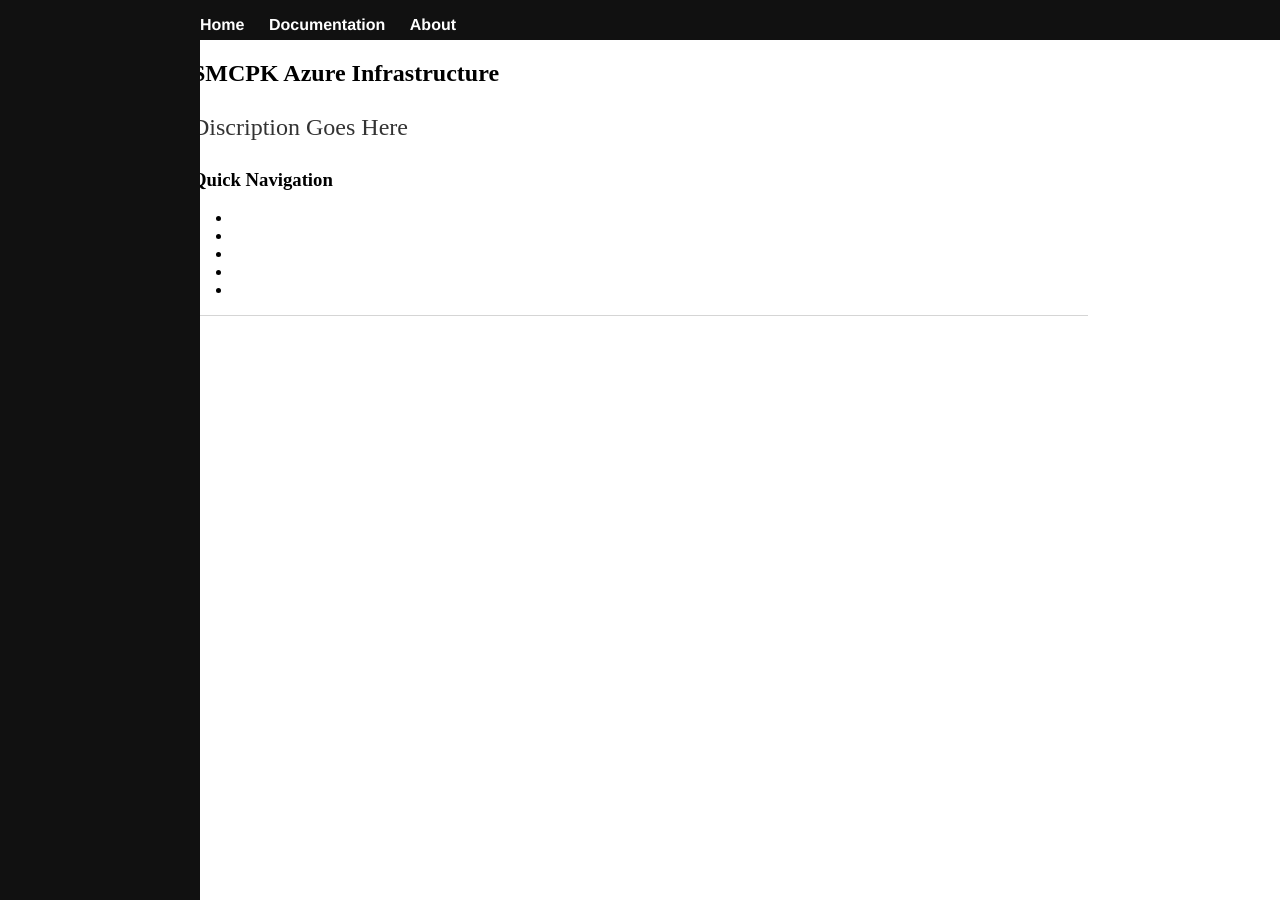
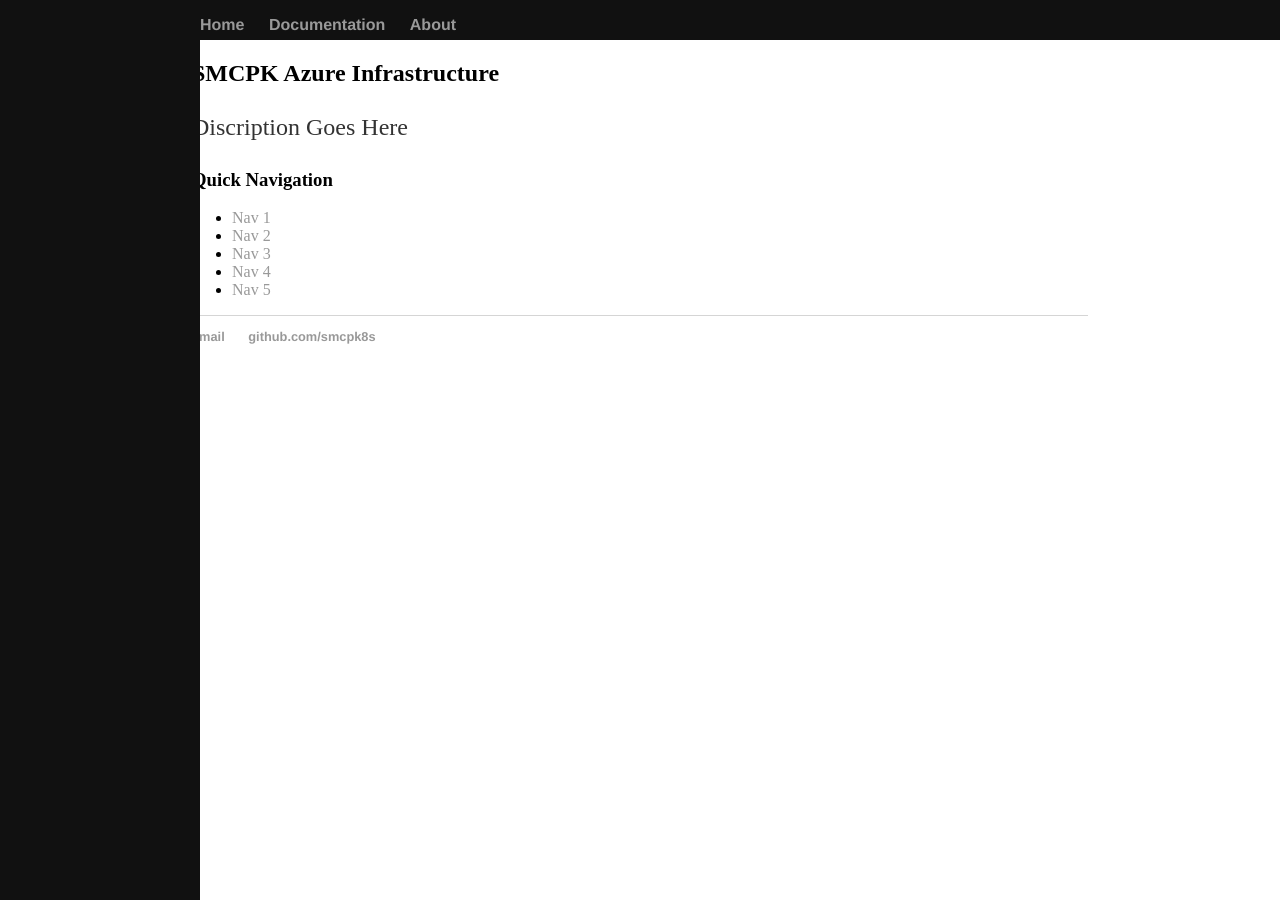
Before and after one commit to smcpk8s/smcpk8s.github.io, a Jekyll site: the page built from index.html, in a window 1280 px wide. Built offline with Jekyll 4.4.1, drawn with Linux system fonts in a browser that asks for light colours.

Commit message:
Update default.html

```diff
--- a/_layouts/default.html
+++ b/_layouts/default.html
@@ -27,10 +27,7 @@
 				  overflow-y: hidden;
 				  font-color: #fff;
 				}
-			      a {
-				  text-decoration: none;
-				  color: #fff;
-				}
+
 		</style>
 		</head>
 		<body>
```
